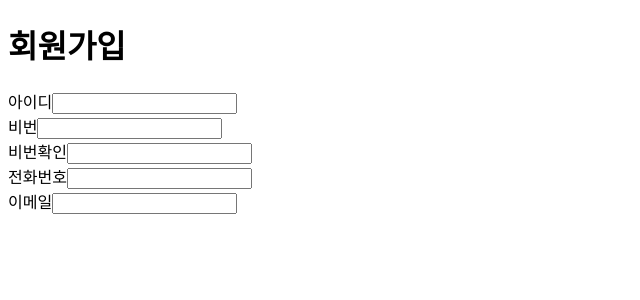
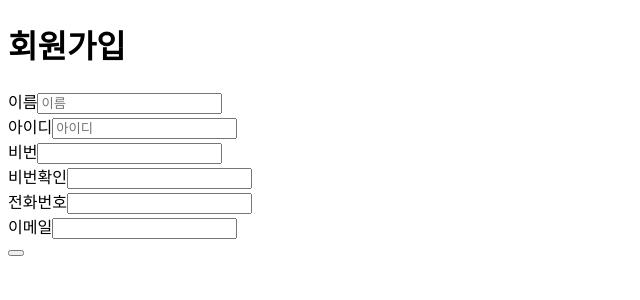
Before and after one commit to TeamA2O2/A2O2_Front, a Next.js app: page /user/register in a window 1280 px wide. Shown: the top 300 px of the page, without its empty margins (0-640 px from the left). Built offline with nearby package versions, Linux system fonts and the light colour scheme.

Commit message:
✅ <Feat> 회원가입 api연결

```diff
--- a/pages/user/register/components/register.tsx
+++ b/pages/user/register/components/register.tsx
@@ -1,16 +1,60 @@
+import { useCallback, useState } from "react";
+import axios from 'axios';
+
+
 export default function register() {
+
+    function check() {
+        console.log(user);
+    }
+
+    const [user,setUser]=useState({
+        // name:"",
+        // id:"",
+        // password:"",
+        // phone:"",
+        // email:""
+    });
+
+    const InputData = (event: React.ChangeEvent<HTMLInputElement>) => {
+        setUser((prev) => {
+            return {
+                ...prev,[event.target.name]:event.target.value
+            };
+        });
+    }
+
+    const RegisterUser = async () => {
+        const data = user;
+
+        try{
+            await axios.post(`https://ao-rztme.run.goorm.site/user/signUp`,{data})
+            .then((res)=> {
+                console.log(process.env.Back_URL)
+                console.log(res)
+            })
+        } catch (error) {
+            console.error(error);
+        }
+    }
+
+
     return (
         <div>
             <h1>회원가입</h1>
             <div>
+            <div>
+                <label>이름</label>
+                <input onChange={InputData} name="name" placeholder="이름" />
+                </div>
                 <div>
                 <label>아이디</label>
-                <input type="string" />
+                <input onChange={InputData} name="id" placeholder="아이디" />
                 </div>
 
                 <div>
                 <label>비번</label>
-                <input type="string" />
+                <input onChange={InputData} name="password"/>
                 </div>
 
                 <div>
@@ -20,15 +64,16 @@ export default function register() {
 
                 <div>
                 <label>전화번호</label>
-                <input type="string" />
+                <input onChange={InputData} name="phone" />
                 </div>
 
                 <div>
                 <label>이메일</label>
-                <input type="string" />
+                <input onChange={InputData} name="email" />
                 </div>
 
             </div>
+            <button onClick={RegisterUser} ></button>
         </div>
     )
 }
```
Also changed, not shown: package.json (+6 -5 lines), 2 other files (tests, documents, lock files or other folders).
